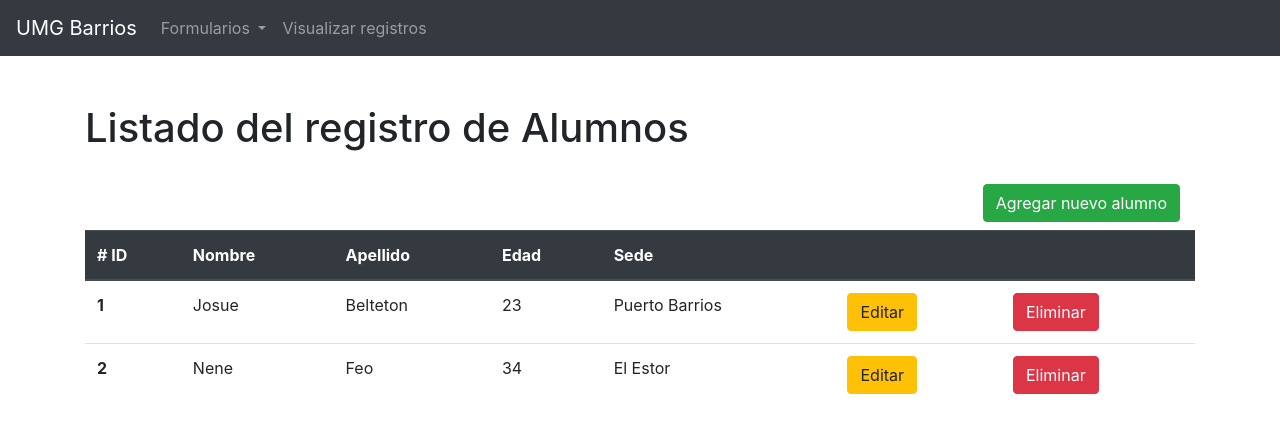
After one commit to angrycaptain19/djangoConsultas, a Django app: page /listarAlumnos/ in a window 1280 px wide. The commit adds this page. Shown: the top 433 px of the page. Run offline with Django 3.2, Linux system fonts and the light colour scheme; data comes from the database, SQL or seed files in the repository; both versions use the stored data as it was after the commit; some libraries are stand-ins or nearby versions.

Commit message:
Sigo trabajando

```diff
--- a/Models/Alumnos/views.py
+++ b/Models/Alumnos/views.py
@@ -2,17 +2,21 @@ from django.http import HttpRequest
 from django.shortcuts import render
 
 from Models.Alumnos.forms import FormularioAlumnos
-
+from Models.Alumnos.models import Alumnos
 
 class FormularioAlumnosView(HttpRequest):
     def index(request):
-        Alumnos = FormularioAlumnos()
-        return render(request, "registroAlumnos.html", {"form":Alumnos})
+        alumnos = FormularioAlumnos()
+        return render(request, "registroAlumnos.html", {"form":alumnos})
 
     def ProcesarFormulario(request):
-        Alumnos = FormularioAlumnos(request.POST)
-        if Alumnos.is_valid():
-            Alumnos.save()
-            Alumnos = FormularioAlumnos()
+        alumnos = FormularioAlumnos(request.POST)
+        if alumnos.is_valid():
+            alumnos.save()
+            alumnos = FormularioAlumnos()
 
-        return render(request, "registroAlumnos.html", {"form":Alumnos, "mensaje": 'Okay guardado'})
+        return render(request, "registroAlumnos.html", {"form":alumnos, "mensaje": 'Okay guardado'})
+
+    def ListarAlumnos(request):
+        alumnos = Alumnos.objects.all()
+        return render(request, "listarAlumnos.html", {"alumnos": alumnos})
--- a/djangoConsultas/urls.py
+++ b/djangoConsultas/urls.py
@@ -28,4 +28,5 @@ urlpatterns = [
     path('visulizador/', HomeView.visualizar, name='visualizar'),
     path('registrarAlumnos/', FormularioAlumnosView.index, name='registrarAlumnos'),
     path('guardarAlumnos/', FormularioAlumnosView.ProcesarFormulario, name='guardarAlumnos'),
+    path('listarAlumnos/', FormularioAlumnosView.ListarAlumnos, name='listarAlumnos'),
 ]
--- a/templates/index.html
+++ b/templates/index.html
@@ -21,7 +21,7 @@
               </a>
               <div class="dropdown-menu">
                 <a class="dropdown-item" href="{% url 'registrarAlumnos' %}">Registrar alumnos</a>
-                <a class="dropdown-item" href="{% url 'guardarAlumnos' %}">No usar</a>
+                <a class="dropdown-item" href="{% url 'listarAlumnos' %}">Visualizar</a>
               </div>
           </li>
 
--- /dev/null
+++ b/templates/listarAlumnos.html
@@ -0,0 +1,39 @@
+{% extends 'index.html' %}
+{% load crispy_forms_tags %}
+
+{% block content %}
+    <br>
+<h1>Listado del registro de Alumnos</h1>
+    <br>
+    <div class="row col-12 justify-content-end mb-2 pr-0">
+        <a class="btn btn-success" href="{% url 'registrarAlumnos' %}">Agregar nuevo alumno</a>
+    </div>
+    <table class="table">
+      <thead class="thead-dark">
+        <tr>
+            <th scope="col"># ID</th>
+            <th scope="col">Nombre</th>
+            <th scope="col">Apellido</th>
+            <th scope="col">Edad</th>
+            <th scope="col">Sede</th>
+            <th scope="col"></th>
+            <th scope="col"></th>
+        </tr>
+      </thead>
+
+      <tbody>
+      {% for alumno in alumnos %}
+        <tr>
+            <th scope="row">{{ alumno.id }}</th>
+            <td>{{ alumno.nombre }}</td>
+            <td>{{ alumno.apellido }}</td>
+            <td>{{ alumno.edad }}</td>
+            <td>{{ alumno.sede }}</td>
+            <td><a class="btn btn-warning" href="#">Editar</a></td>
+            <td><a class="btn btn-danger" href="#">Eliminar</a></td>
+        </tr>
+      {% endfor %}
+      </tbody>
+</table>
+
+{% endblock %}
--- a/templates/registroAlumnos.html
+++ b/templates/registroAlumnos.html
@@ -1,5 +1,6 @@
 {% extends 'index.html' %}
 {% load crispy_forms_tags %}
+
 {% block content %}
     {% if form.errors %}
         <div class="alert alert-danger" role="alert">
@@ -18,7 +19,7 @@
         {% endif %}
         {{ form|crispy }}
         <button type="submit" class="btn btn-primary">Guardar alumno</button>
-
+        <a class="btn btn-warning" href="{% url 'listarAlumnos' %}">Ver registro</a>
     </form>
 
 {% endblock %}
```
Also changed, not shown: db.sqlite3.
